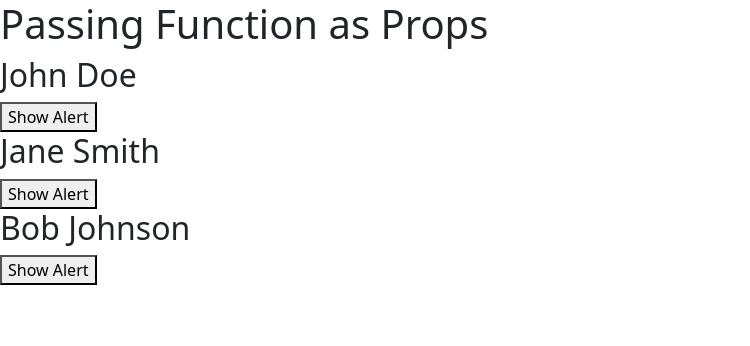
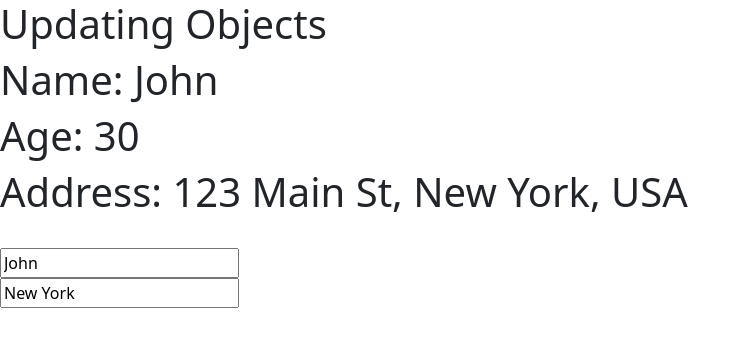
Before and after one commit to Aaditya-Kumar-Mittal/learning_reactjs_c1, a React (Vite) app: page / in a window 1280 px wide. Shown: the top 346 px of the page, without its empty margins (0-750 px from the left). Built offline with nearby package versions, Linux system fonts and the light colour scheme.

Commit message:
feat: Updating Objects in ReactJS

```diff
--- a/src/App.jsx
+++ b/src/App.jsx
@@ -1,11 +1,11 @@
 import React from "react";
-import CSBSPassingFunctionProps from "./components/CSBSPassingFunctionProps";
+import CSBSUpdatingObjectsA from "./components/CSBSUpdatingObjectsA";
 
 
 function App() {
   return (
     <div>
-      <CSBSPassingFunctionProps />
+      <CSBSUpdatingObjectsA />
     </div>
   );
 }
--- /dev/null
+++ b/src/components/CSBSUpdatingObjectsA.jsx
@@ -0,0 +1,48 @@
+import React from "react";
+
+function CSBSUpdatingObjectsA() {
+  const userData = {
+    name: "John",
+    age: 30,
+    address: {
+      street: "123 Main St",
+      city: "New York",
+      country: "USA",
+    },
+  };
+
+  const [name, setName] = React.useState(userData.name);
+  const [address, setAddress] = React.useState(userData.address);
+
+  return (
+    <div>
+      <h1>Updating Objects</h1>
+
+      <h1>Name: {name}</h1>
+
+      <h1>Age: {userData.age}</h1>
+
+      <h1>
+        Address: {address.street}, {address.city}, {address.country}
+      </h1>
+
+        <br />
+      <input
+        type="text"
+        placeholder="Enter your name to change"
+        value={name}
+        onChange={(e) => setName(e.target.value)}
+      />
+
+      <br />
+
+      <input type="text"
+        placeholder="Enter the city to change"
+        value={address.city}
+        onChange={(e) => setAddress({ ...address, city: e.target.value })}
+      />
+    </div>
+  );
+}
+
+export default CSBSUpdatingObjectsA;
```
